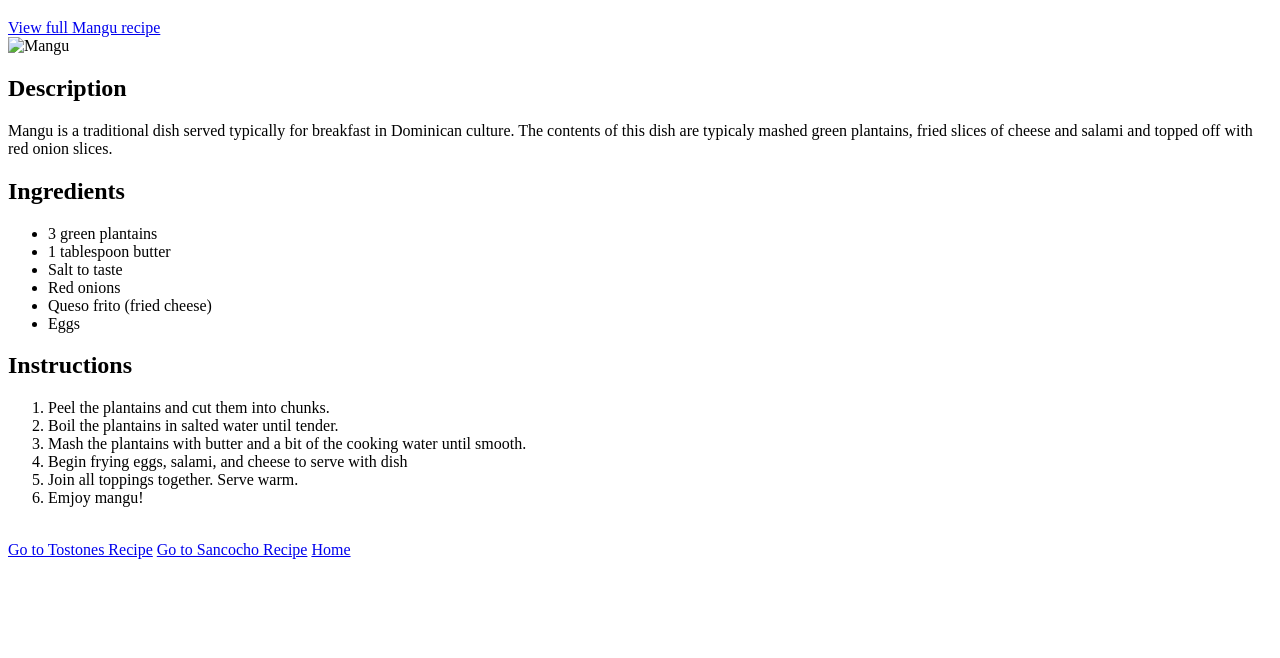
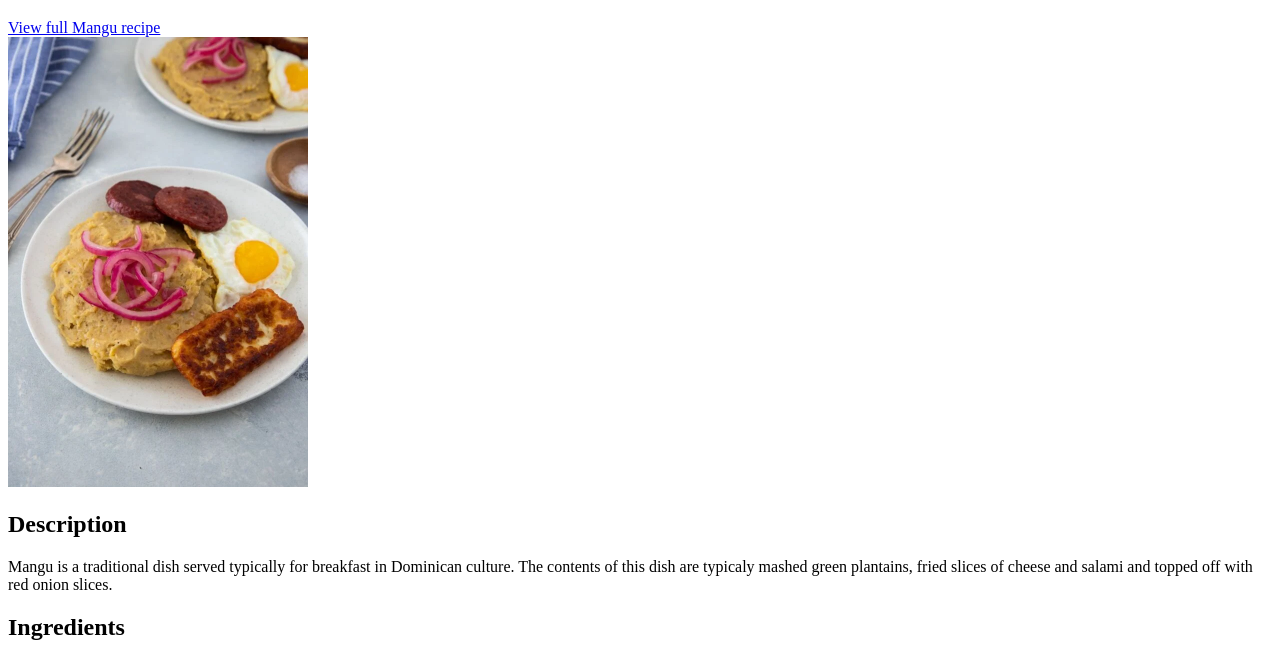
Before and after one commit to K2QUIERE/odin-recipes, a plain HTML site: page recipes/Mangu.html in a window 1280 px wide. Shown: the part 61-719 px from the top of the page. Drawn offline with Linux system fonts and the light colour scheme.

Commit message:
missed extra .

```diff
--- a/recipes/Mangu.html
+++ b/recipes/Mangu.html
@@ -8,7 +8,7 @@
 	<h1>Mangu Recipe</h1>
 	<a href="https://mydominicankitchen.com/mangu-dominican-mashed-plantains/">View full Mangu recipe</a>
 	<br>
-	<img src="./odin-links-and-images/dog/Mangu.jpg" alt="Mangu" style="max-width:300px;">
+	<img src="../odin-links-and-images/dog/Mangu.jpg" alt="Mangu" style="max-width:300px;">
 	<h2>Description</h2>
 	<p>Mangu is a traditional dish served typically for breakfast in Dominican culture. The contents of this dish are typicaly mashed green plantains, fried slices of cheese and salami and topped off with red onion slices.</p>
 	<h2>Ingredients</h2>
```
